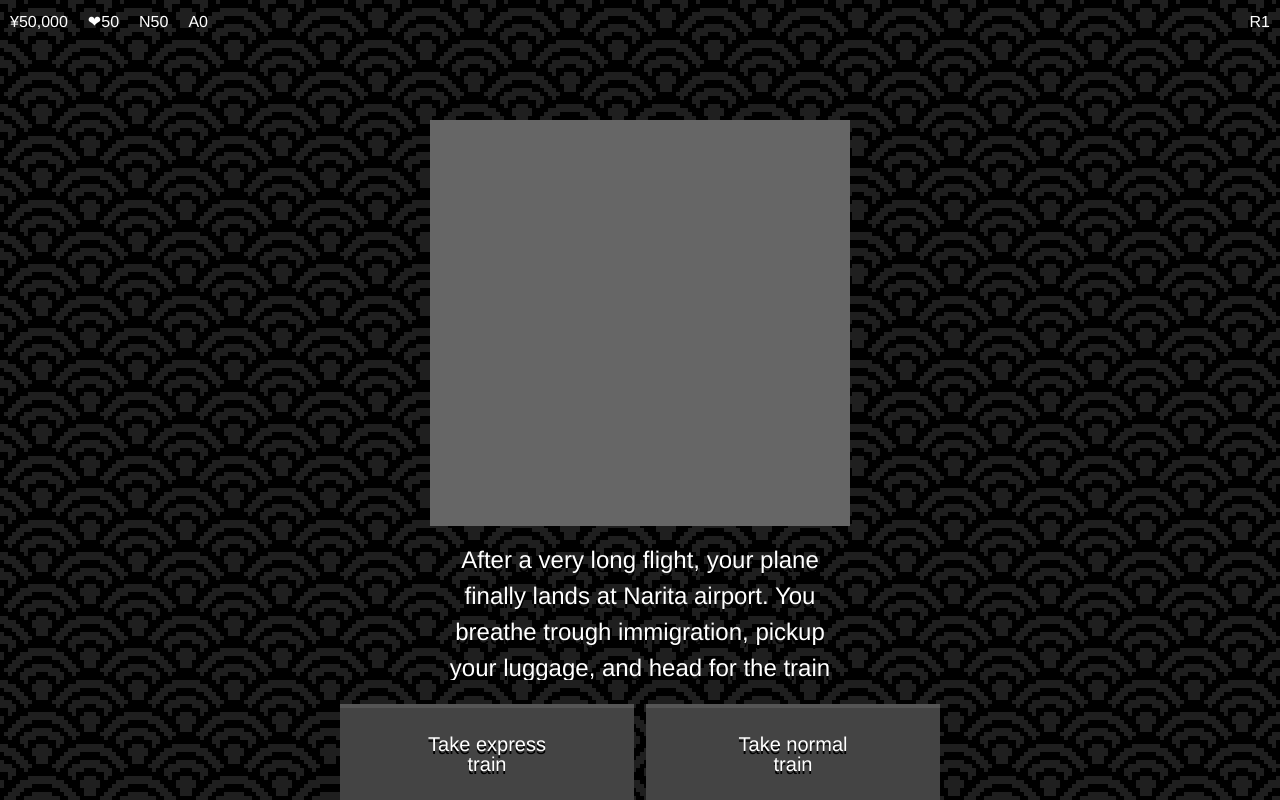
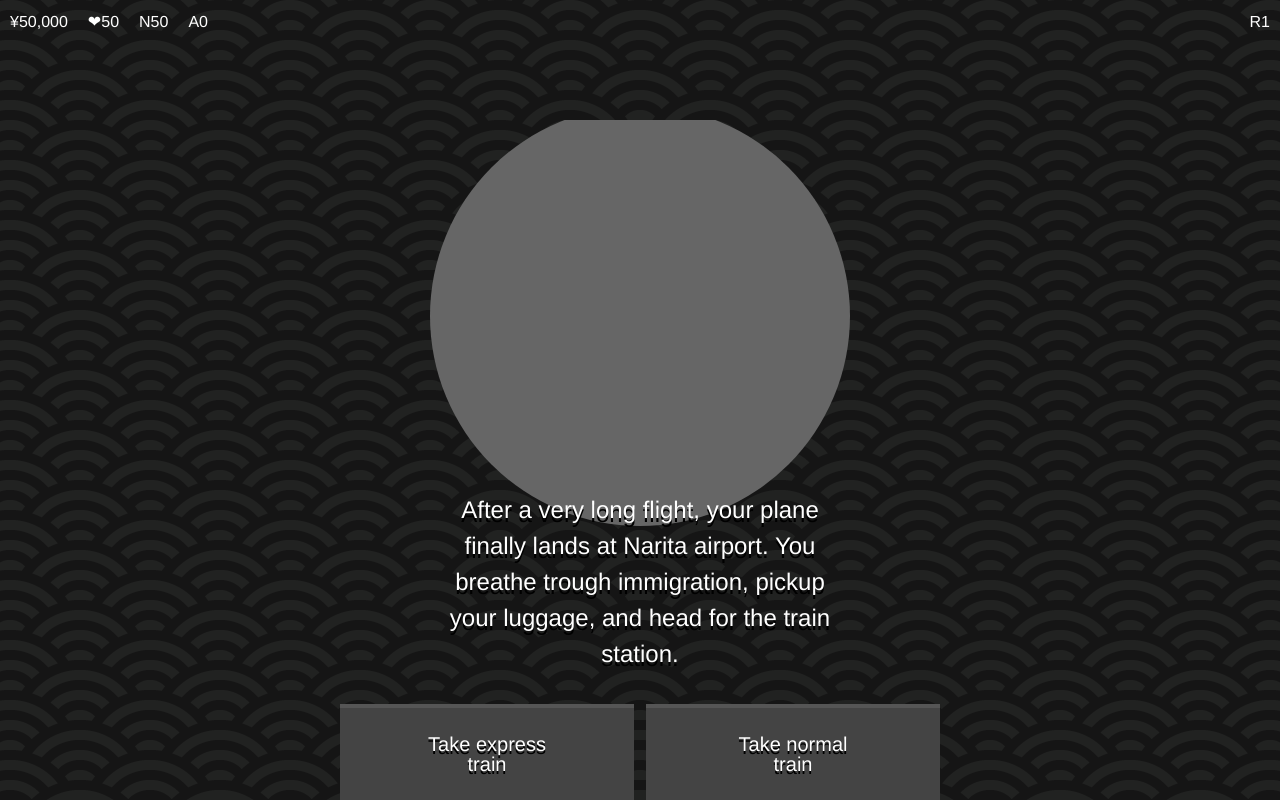
Before and after one commit to remka/Quest, a PHP site: page / in a window 1280 px wide. Run offline with PHP 8.4, Linux system fonts and the light colour scheme.

Commit message:
Getting rid of pixelated stuff

```diff
--- a/css/main.css
+++ b/css/main.css
@@ -19,7 +19,7 @@ html, body {
   font-family: 'Helvetica', Arial, Sans;
   font-weight: normal;
   font-style: normal;
-  background: url(../images/bg-01.png) repeat 0 0;
+  background: url(../images/bg-02.png) repeat 50% 0;
   font-size: 16px;
   line-height: 24px;
   text-rendering: optimizeLegibility;
@@ -93,8 +93,8 @@ html, body {
   height: 100px;
   /*
   border: 4px solid #222;
+  */
   border-radius: 50%;
-  */
 }
 
 #event .description {
--- a/js/main.js
+++ b/js/main.js
@@ -74,7 +74,7 @@ var questModule = (function() {
   function resizeVisual() {
     var w = $eventVisualInner.width();
     $eventVisualInner.height(w);
-    var h = $eventVisual.height();
+    var h = $eventVisual.height() - 50;
     $eventDescription.css('top', h + 'px');
   }
 
```
Also changed, not shown: images/bg-02.png.
